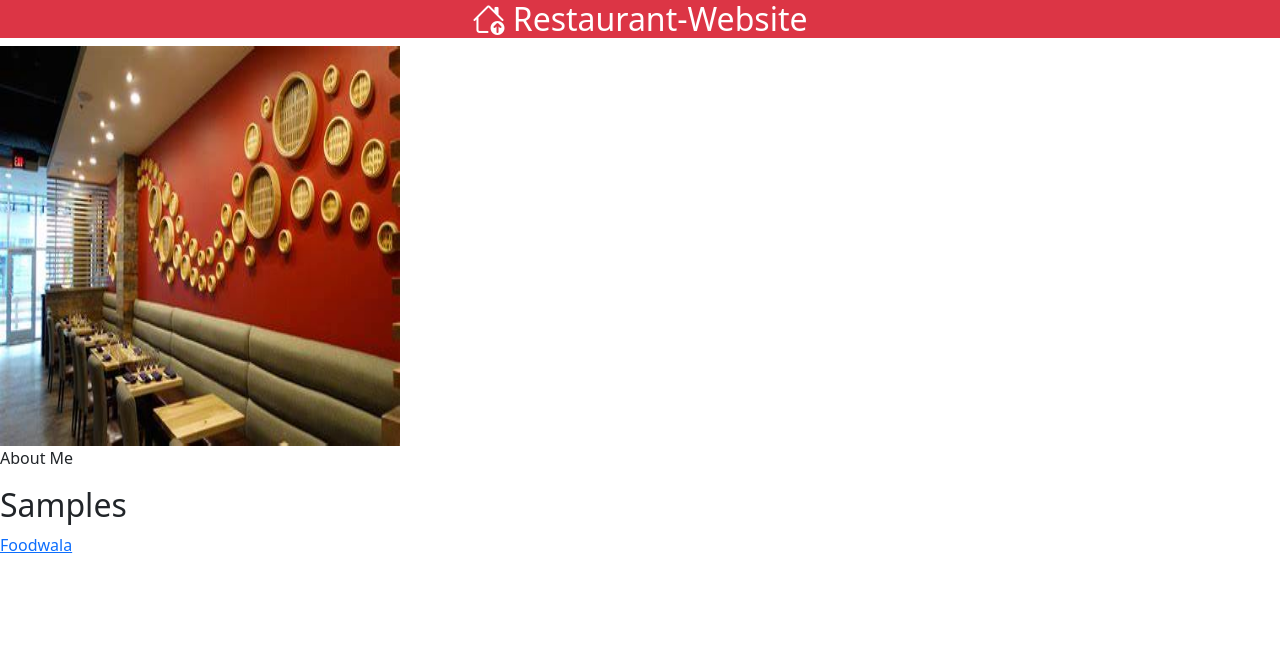
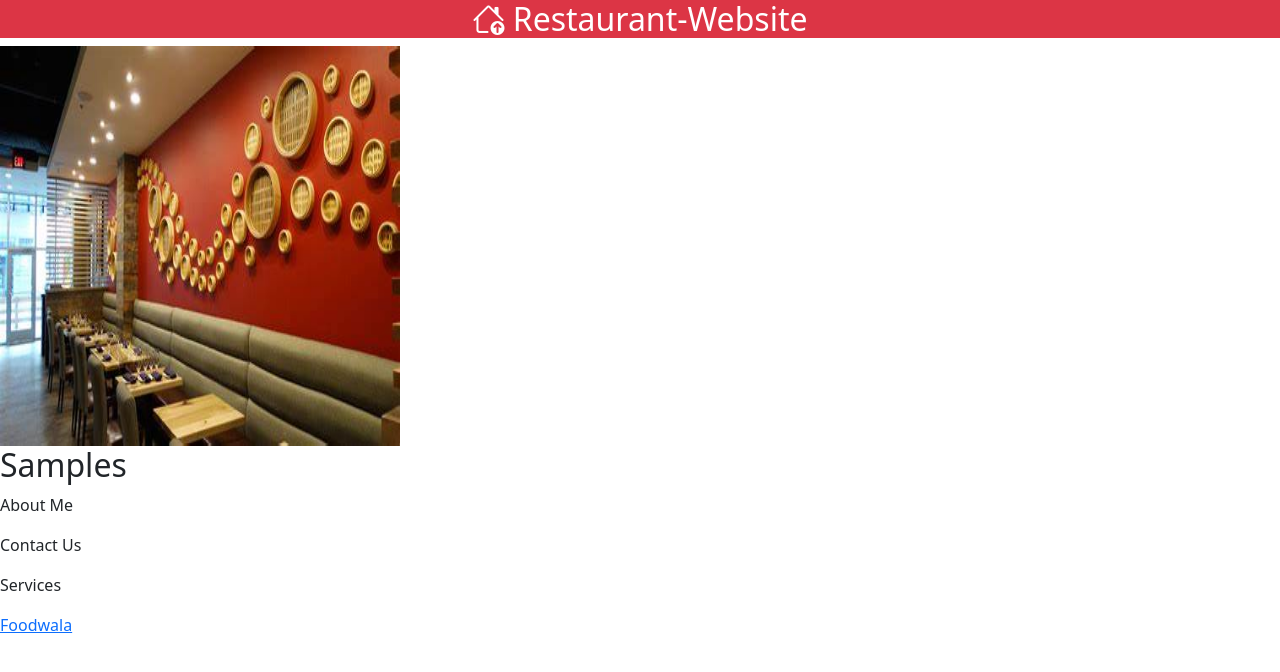
Before and after one commit to saurabhmishra2103/Restaurant-Website, a website: page index.html in a window 1280 px wide. Drawn offline with nearby package versions, Linux system fonts and the light colour scheme.

Commit message:
Update index.html

```diff
--- a/index.html
+++ b/index.html
@@ -19,8 +19,11 @@
     <div>
         <img src="./public/images/restaurant.jpeg" width="400" height="400">
     </div>
+    <h2>Samples</h2>
     <p>About Me</p>
-    <h2>Samples</h2>
+    <p>Contact Us</p>
+    <p>Services</p>
+
     <a href="/public/foodwala.html">Foodwala</a>
 
 </body>
```
